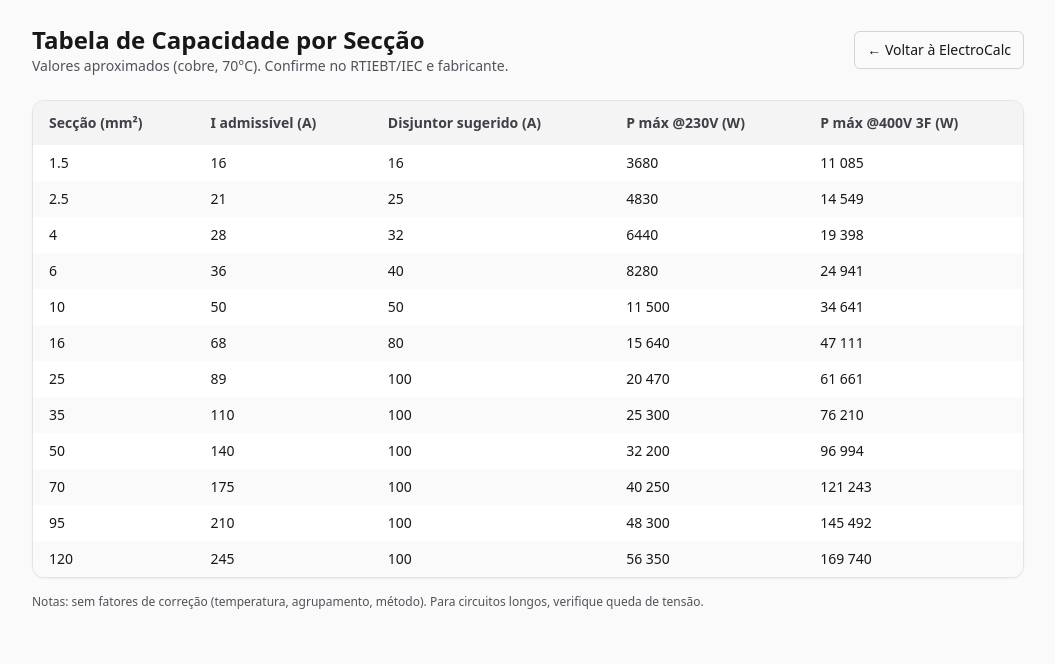
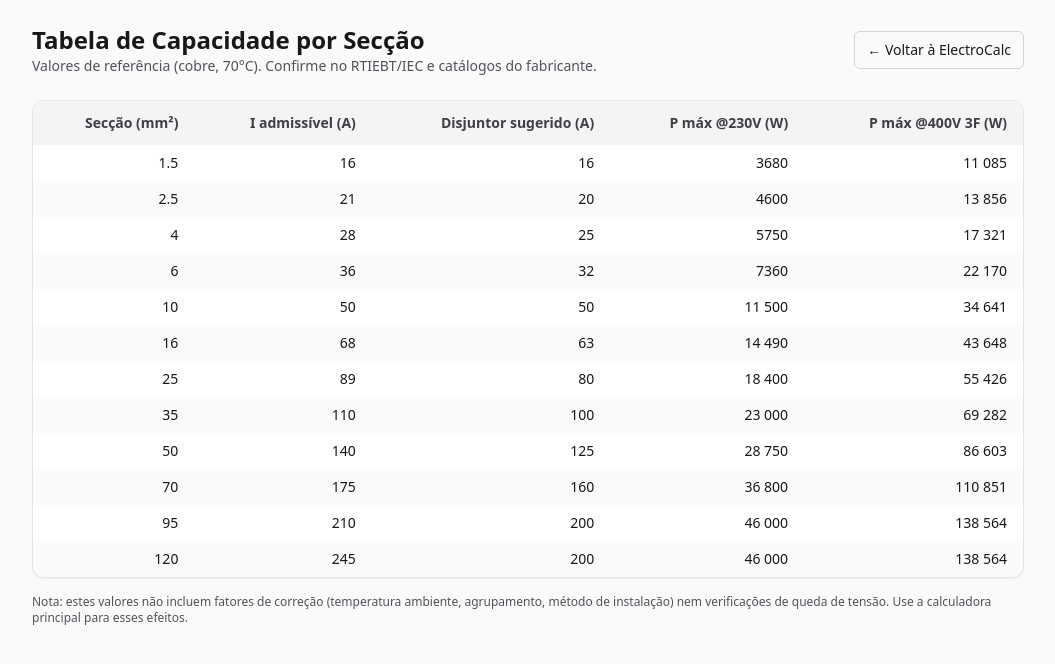
Before and after one commit to Avjdavid/electrocalc-rtiebt, a React (Vite) app: page /tabela in a window 1280 px wide. Shown: the top 664 px of the page, without its empty margins (112-1167 px from the left). Built offline with nearby package versions, Linux system fonts and the light colour scheme.

Commit message:
chore: atualiza tabela fixa de capacidade

```diff
--- a/src/pages/AmpacityTable.tsx
+++ b/src/pages/AmpacityTable.tsx
@@ -1,29 +1,21 @@
 import React from "react";
 import { Link } from "react-router-dom";
 
-// Tabela simplificada (cobre, PVC 70°C) — referência genérica.
-// Confirmação no RTIEBT/IEC e catálogos do fabricante.
-const CABLE_TABLE = [
-  { s: 1.5, I: 16 },
-  { s: 2.5, I: 21 },
-  { s: 4, I: 28 },
-  { s: 6, I: 36 },
-  { s: 10, I: 50 },
-  { s: 16, I: 68 },
-  { s: 25, I: 89 },
-  { s: 35, I: 110 },
-  { s: 50, I: 140 },
-  { s: 70, I: 175 },
-  { s: 95, I: 210 },
-  { s: 120, I: 245 },
+// Tabela fixa (cobre, PVC 70°C) com disjuntor sugerido e potências já calculadas.
+const TABLE = [
+  { s: 1.5,  I: 16,  brk: 16,  P1F: 3680,  P3F: 11085 },
+  { s: 2.5,  I: 21,  brk: 20,  P1F: 4600,  P3F: 13856 },
+  { s: 4,    I: 28,  brk: 25,  P1F: 5750,  P3F: 17321 },
+  { s: 6,    I: 36,  brk: 32,  P1F: 7360,  P3F: 22170 },
+  { s: 10,   I: 50,  brk: 50,  P1F: 11500, P3F: 34641 },
+  { s: 16,   I: 68,  brk: 63,  P1F: 14490, P3F: 43648 },
+  { s: 25,   I: 89,  brk: 80,  P1F: 18400, P3F: 55426 },
+  { s: 35,   I: 110, brk: 100, P1F: 23000, P3F: 69282 },
+  { s: 50,   I: 140, brk: 125, P1F: 28750, P3F: 86603 },
+  { s: 70,   I: 175, brk: 160, P1F: 36800, P3F: 110851 },
+  { s: 95,   I: 210, brk: 200, P1F: 46000, P3F: 138564 },
+  { s: 120,  I: 245, brk: 200, P1F: 46000, P3F: 138564 },
 ];
-
-const BREAKERS = [6, 10, 16, 20, 25, 32, 40, 50, 63, 80, 100];
-
-function pickBreakerByCurrent(I: number) {
-  for (const b of BREAKERS) if (b >= I) return b;
-  return BREAKERS[BREAKERS.length - 1];
-}
 
 export default function AmpacityTable() {
   return (
@@ -32,7 +24,7 @@ export default function AmpacityTable() {
         <div>
           <h1 className="text-2xl font-bold">Tabela de Capacidade por Secção</h1>
           <p className="text-sm text-zinc-600">
-            Valores aproximados (cobre, 70°C). Confirme no RTIEBT/IEC e fabricante.
+            Valores de referência (cobre, 70°C). Confirme no RTIEBT/IEC e catálogos do fabricante.
           </p>
         </div>
         <Link
@@ -48,35 +40,30 @@ export default function AmpacityTable() {
           <table className="min-w-full text-sm">
             <thead className="bg-zinc-100 text-zinc-700">
               <tr>
-                <th className="text-left px-4 py-3">Secção (mm²)</th>
-                <th className="text-left px-4 py-3">I admissível (A)</th>
-                <th className="text-left px-4 py-3">Disjuntor sugerido (A)</th>
-                <th className="text-left px-4 py-3">P máx @230V (W)</th>
-                <th className="text-left px-4 py-3">P máx @400V 3F (W)</th>
+                <th className="text-right px-4 py-3">Secção (mm²)</th>
+                <th className="text-right px-4 py-3">I admissível (A)</th>
+                <th className="text-right px-4 py-3">Disjuntor sugerido (A)</th>
+                <th className="text-right px-4 py-3">P máx @230V (W)</th>
+                <th className="text-right px-4 py-3">P máx @400V 3F (W)</th>
               </tr>
             </thead>
             <tbody>
-              {CABLE_TABLE.map((r, idx) => {
-                const brk = pickBreakerByCurrent(r.I);
-                const P1F = Math.floor(230 * r.I);
-                const P3F = Math.floor(Math.sqrt(3) * 400 * r.I);
-                return (
-                  <tr key={r.s} className={idx % 2 ? "bg-zinc-50" : ""}>
-                    <td className="px-4 py-2 font-medium">{r.s}</td>
-                    <td className="px-4 py-2">{r.I}</td>
-                    <td className="px-4 py-2">{brk}</td>
-                    <td className="px-4 py-2">{P1F.toLocaleString("pt-PT")}</td>
-                    <td className="px-4 py-2">{P3F.toLocaleString("pt-PT")}</td>
-                  </tr>
-                );
-              })}
+              {TABLE.map((r, idx) => (
+                <tr key={r.s} className={idx % 2 ? "bg-zinc-50" : ""}>
+                  <td className="px-4 py-2 text-right font-medium">{r.s}</td>
+                  <td className="px-4 py-2 text-right">{r.I}</td>
+                  <td className="px-4 py-2 text-right">{r.brk}</td>
+                  <td className="px-4 py-2 text-right">{r.P1F.toLocaleString("pt-PT")}</td>
+                  <td className="px-4 py-2 text-right">{r.P3F.toLocaleString("pt-PT")}</td>
+                </tr>
+              ))}
             </tbody>
           </table>
         </div>
 
         <p className="mt-4 text-xs text-zinc-600">
-          Notas: sem fatores de correção (temperatura, agrupamento, método).
-          Para circuitos longos, verifique queda de tensão.
+          Nota: estes valores não incluem fatores de correção (temperatura ambiente, agrupamento, método de
+          instalação) nem verificações de queda de tensão. Use a calculadora principal para esses efeitos.
         </p>
       </main>
     </div>
```
